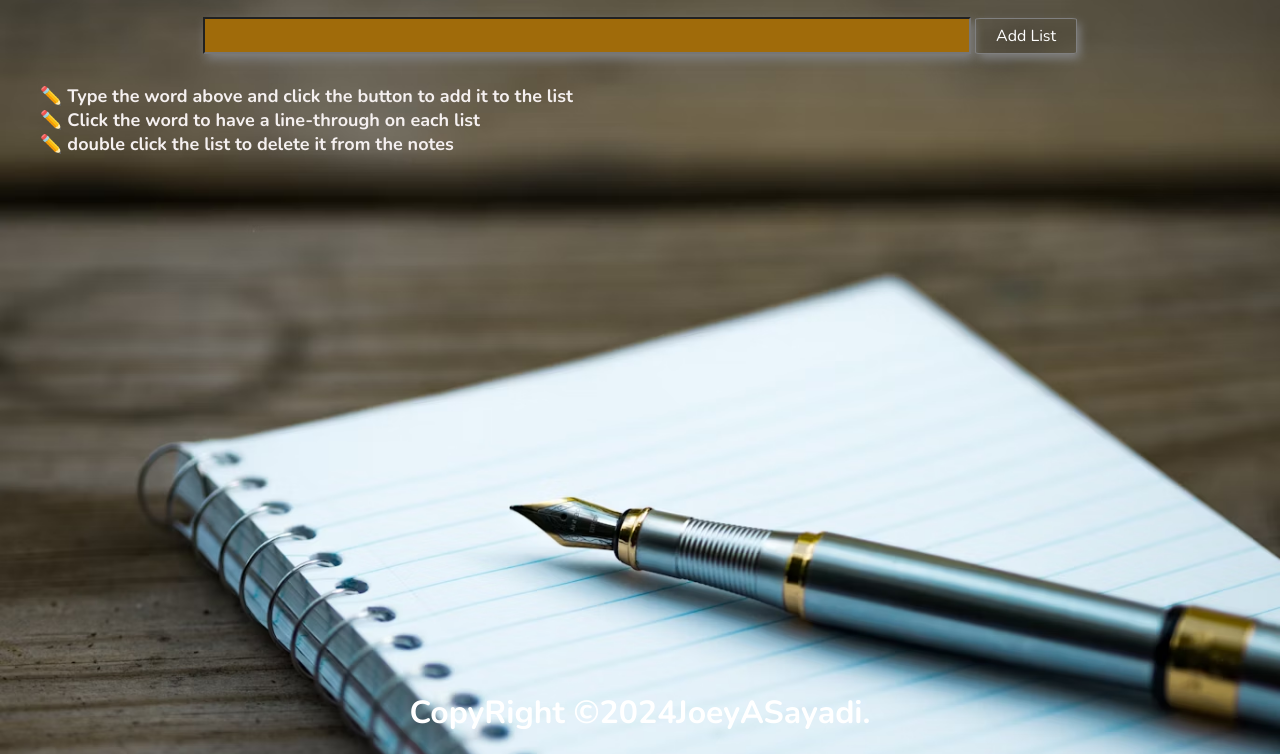
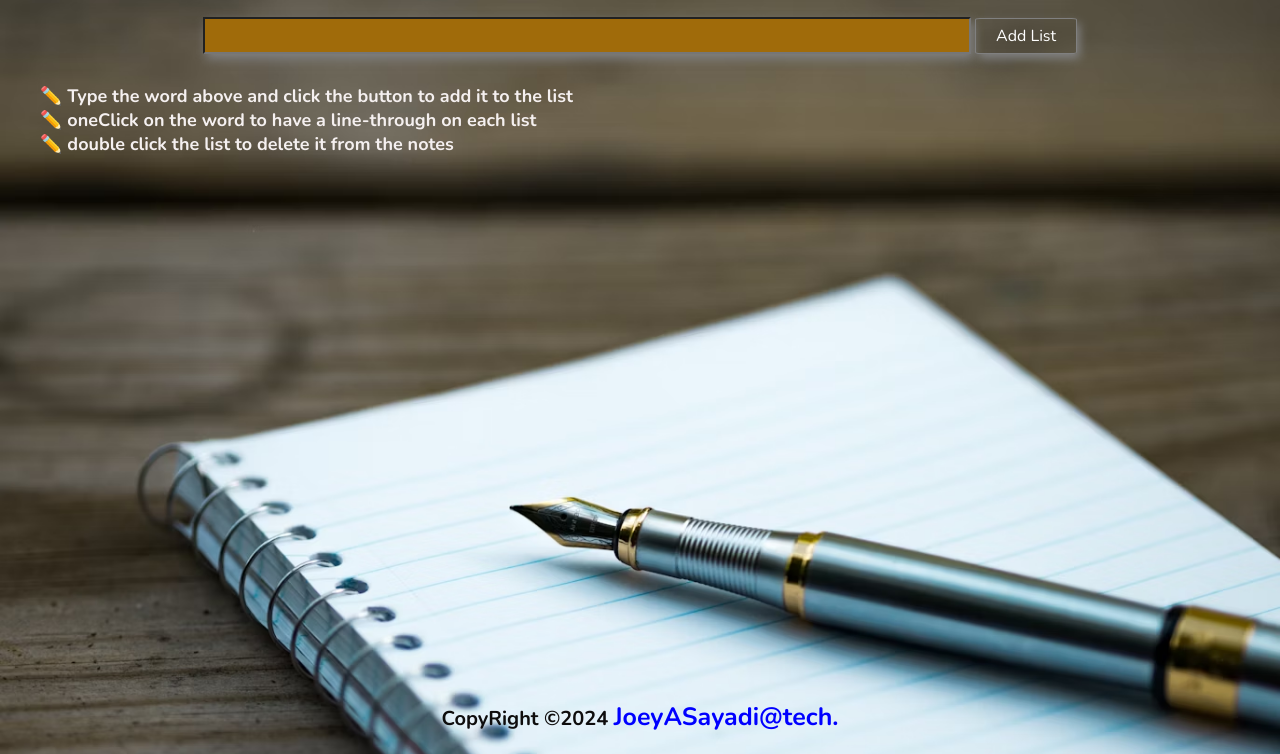
Before and after one commit to joeyyvel/TodoListAug132024, a plain HTML site: page index.html in a window 1280 px wide. Shown: the part 66-820 px from the top of the page. Drawn offline with nearby package versions, Linux system fonts and the light colour scheme; a web font is replaced by a local one.

Commit message:
August 13 2024 12:03pm

```diff
--- a/index.html
+++ b/index.html
@@ -20,13 +20,13 @@
           <p>
             ✏️ Type the word above and click the button to add it to the list
           </p>
-          <p>✏️ Click the word to have a line-through on each list</p>
+          <p>✏️  oneClick on the word to have a line-through on each list</p>
           <p>✏️ double click the list to delete it from the notes</p>
         </ol>
       </div>
      <div>
     <div class="footer">
-      <h1>CopyRight &copy;2024JoeyASayadi.</h1>
+      <h1>CopyRight &copy;2024 <span id="myCreator">JoeyASayadi@tech.</span> </h1>
     </div>
     <script src="/script1.js"></script>
   </body>
--- a/style1.css
+++ b/style1.css
@@ -91,7 +91,12 @@ li:nth-child(odd) {
   left: 0;
   bottom: 0;
   width: 100%;
-
-  color: white;
+  font-size: 10px;
+  color: rgb(14, 13, 13);
   text-align: center;
 }
+
+#myCreator {
+  color: blue;
+  font-size: 25px;
+}
```
